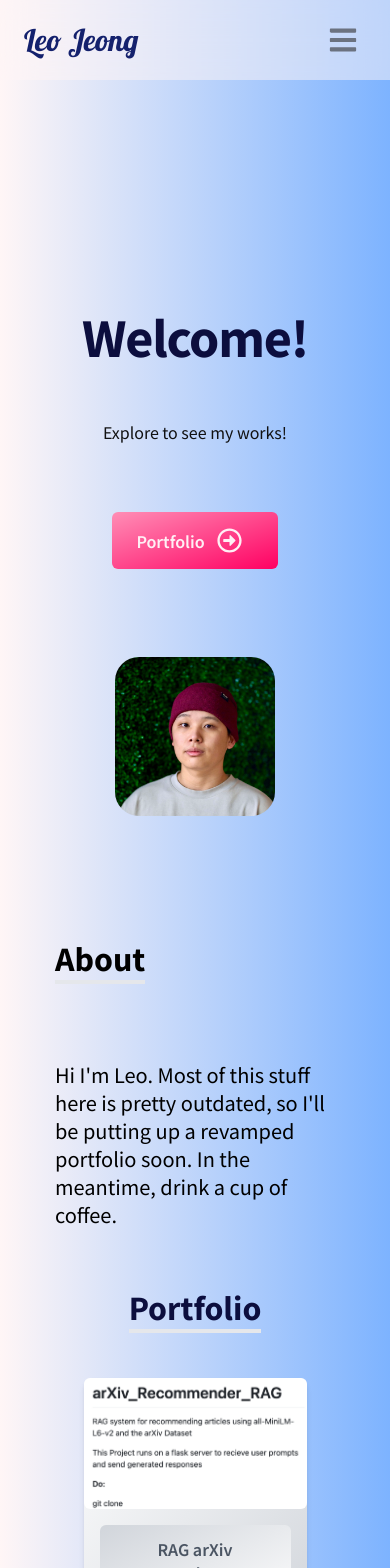
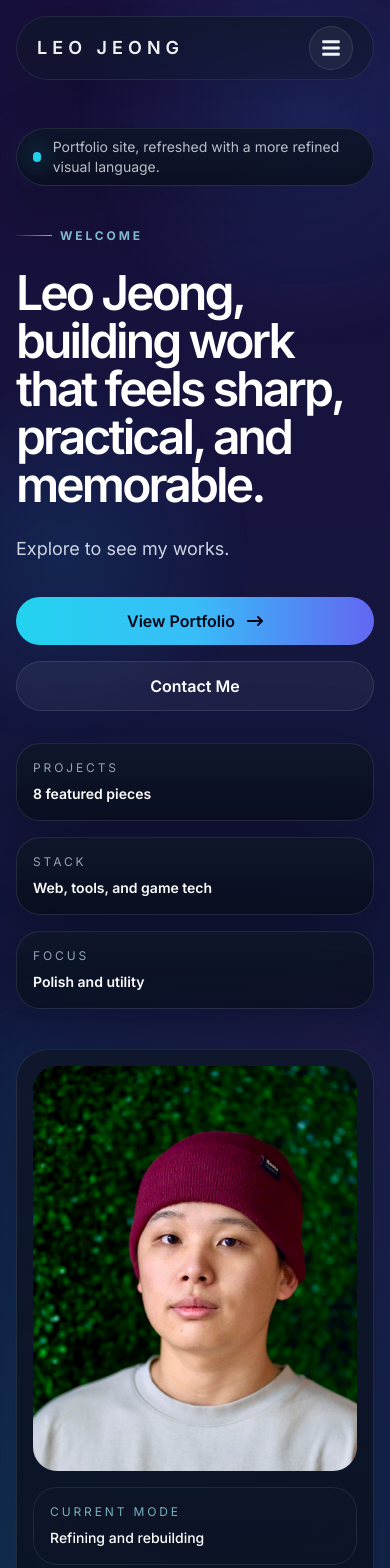
Before and after one commit to triple1566/leo_portfolio, a React (Create React App) app: page / in a window 390 px wide. Shown: the top 1568 px of the page. Built offline with nearby package versions, Linux system fonts and the light colour scheme.

Commit message:
redesigned whole thing

```diff
--- a/src/App.js
+++ b/src/App.js
@@ -5,23 +5,19 @@ import About from './components/About';
 import Portfolio from './components/Portfolio';
 import Experience from './components/Experience';
 import Contact from './components/Contact';
-//import Three from './Three';
-
 
 function App() {
   return (
-    <div>
+    <div className="site-shell relative min-h-screen bg-transparent text-slate-100 antialiased">
       <NavBar />
-      <br />
-      <Home />
-      <br />
-      <About />
-      <br />
-      <Portfolio />
-      <br />
-      <Experience />
+      <main className="relative z-10">
+        <Home />
+        <About />
+        <Portfolio />
+        <Experience />
+        <Contact />
+      </main>
       <SocialLinks />
-      <Contact />
     </div>
   );
 }
--- a/src/components/About.jsx
+++ b/src/components/About.jsx
@@ -2,19 +2,32 @@ import React from 'react'
 
 const About = () => {
   return (
-    <div name='about' className='w-full h-full bg-{#FFFFFF} text-{#0c0e3e}'>
+    <section name='about' className='section-shell px-4 py-12 sm:px-6 lg:px-8'>
+      <div className='mx-auto grid max-w-6xl gap-6 lg:grid-cols-[0.9fr_1.1fr]'>
+        <div className='section-card rounded-[2rem] p-8 sm:p-10'>
+          <p className='section-eyebrow'>About</p>
+          <h2 className='section-title mt-4'>A concise note on what you’re seeing right now.</h2>
+        </div>
 
-        <div className='max-w-screen-lg p-4 mx-auto flex flex-col justify-center h-full w-[80%] sm:w-[70%]'>
-            <div className='pb-0'>
-                <p className='text-[30px] font-bold inline border-b-4 border-{#0c0e3e} sm:text-[40px]'>
-                    About
-                </p>
-            </div>
-            <p className='text-xl mt-20'>
+        <div className='section-card rounded-[2rem] p-8 sm:p-10'>
+          <p className='section-copy text-lg leading-8 sm:text-xl'>
             Hi I'm Leo. Most of this stuff here is pretty outdated, so I'll be putting up a revamped portfolio soon. In the meantime, drink a cup of coffee.
-            </p>
+          </p>
+          <div className='mt-8 grid gap-4 sm:grid-cols-2'>
+            {[
+              'Modernized structure and spacing',
+              'Content stays in place for now',
+              'Cleaner visual hierarchy',
+              'Designed to feel more polished',
+            ].map((item) => (
+              <div key={item} className='glass-panel rounded-3xl px-4 py-4 text-sm text-slate-200/80'>
+                {item}
+              </div>
+            ))}
+          </div>
         </div>
-    </div>
+      </div>
+    </section>
   )
 }
 
--- a/src/components/Contact.jsx
+++ b/src/components/Contact.jsx
@@ -2,31 +2,60 @@ import React from 'react'
 
 const Contact = () => {
   return (
-    <div name='contact' className='max-width-screen-lg w-full h-full'>
-      <div className='flex flex-col w-[90%] h-full p-4 mx-auto sm:w-[80%] justify-center items-center text-[#0c0e3e]'>
-      <p className='text-[30px] font-bold sm:text-[40px]'>Contact me:</p>
-      <p className='text-[19px] text-[#404163] font-semibold sm:text-[24px]'>Lets get in touch!</p>
+    <section name='contact' className='section-shell px-4 py-12 pb-20 sm:px-6 lg:px-8'>
+      <div className='mx-auto grid max-w-6xl gap-6 lg:grid-cols-[0.95fr_1.05fr]'>
+        <div className='section-card rounded-[2rem] p-8 sm:p-10'>
+          <p className='section-eyebrow'>Contact</p>
+          <h2 className='section-title mt-4'>Let's get in touch.</h2>
+          <p className='section-copy mt-4 text-lg leading-8'>
+            If you want to talk projects, collaboration, or anything related to the portfolio, send a message and I’ll get back to you.
+          </p>
+          <div className='mt-8 grid gap-4 sm:grid-cols-2'>
+            {[
+              ['Email', 'ljhub1566@gmail.com'],
+              ['GitHub', 'triple1566'],
+              ['LinkedIn', 'leoj1566'],
+              ['Resume', 'Available in the side links'],
+            ].map(([label, value]) => (
+              <div key={label} className='glass-panel rounded-3xl p-4'>
+                <p className='text-xs uppercase tracking-[0.24em] text-cyan-200/70'>{label}</p>
+                <p className='mt-2 text-sm font-medium text-white'>{value}</p>
+              </div>
+            ))}
+          </div>
         </div>
 
-      <div className='flex w-[90%] h-full items-center justify-center p-4 mx-auto sm:w-[80%]'>
-        <form action="https://getform.io/f/jawxjmrb" method='POST' className='flex flex-col'>
-          <input type="text"
+        <div className='section-card rounded-[2rem] p-6 sm:p-8'>
+          <form action="https://getform.io/f/jawxjmrb" method='POST' className='grid gap-4'>
+            <div className='grid gap-4 sm:grid-cols-2'>
+              <input
+                type="text"
                 name='name'
                 placeholder='Enter your name'
-          className='p-2 my-2 bg-gray-100 border-1 rounded-md text-[#0c0e3e] focus:outline-none'/>
-
-          <input type="text"
+                className='rounded-2xl border border-white/10 bg-white/5 px-4 py-3 text-slate-100 placeholder:text-slate-400 outline-none transition focus:border-cyan-300/60 focus:bg-white/10'
+              />
+              <input
+                type="email"
                 name='email'
                 placeholder='Enter your email'
-          className='p-2 my-2 bg-gray-100 border-1 rounded-md text-[#0c0e3e] focus:outline-none'/>
+                className='rounded-2xl border border-white/10 bg-white/5 px-4 py-3 text-slate-100 placeholder:text-slate-400 outline-none transition focus:border-cyan-300/60 focus:bg-white/10'
+              />
+            </div>
 
-          <textarea name="message" rows="10" placeholder='Enter your message'
-          className='p-2 my-2 bg-gray-100 border-1 rounded-md text-[#0c0e3e] focus:outline-none'>
-          </textarea>
-          <button className='text-white bg-gray-500 px-6 py-3 my-8 mx-auto flex item-center rounded-md hover:scale-110 duration-300 hover:bg-gradient-to-br from-[#ff8eb6] to-[#ff0062]'>Submit</button>
+            <textarea
+              name='message'
+              rows='9'
+              placeholder='Enter your message'
+              className='rounded-2xl border border-white/10 bg-white/5 px-4 py-3 text-slate-100 placeholder:text-slate-400 outline-none transition focus:border-cyan-300/60 focus:bg-white/10'
+            />
+
+            <button className='inline-flex w-fit items-center justify-center rounded-full bg-gradient-to-r from-cyan-400 via-sky-400 to-indigo-500 px-6 py-3 font-semibold text-slate-950 transition hover:scale-[1.02]'>
+              Submit
+            </button>
           </form>
         </div>
       </div>
+    </section>
   )
 }
 
--- a/src/components/Home.jsx
+++ b/src/components/Home.jsx
@@ -1,40 +1,87 @@
 import React from 'react';
 import HeroImage from "../assets/heroImage.jpg";
-import { FaRegArrowAltCircleRight } from "react-icons/fa";
+import { FaArrowRightLong } from "react-icons/fa6";
 import {Link} from 'react-scroll';
 
 
 
 const Home = () => {
   return (
-    <div name='home' className='h-full w-full bg-gradient-to-r from-[#fff6f6] to-[#7db3ff]'>
+        <section name='home' className='section-shell px-4 pb-20 pt-32 sm:px-6 lg:px-8 lg:pt-36'>
+            <div className='mx-auto grid max-w-6xl items-center gap-10 lg:grid-cols-[1.15fr_0.85fr]'>
+                <div className='space-y-8'>
+                    <div className='section-card soft-shadow inline-flex items-center gap-3 rounded-full px-4 py-2 text-sm text-slate-200/80'>
+                        <span className='h-2.5 w-2.5 rounded-full bg-cyan-400 shadow-[0_0_24px_rgba(34,211,238,0.85)]' />
+                        Portfolio site, refreshed with a more refined visual language.
+                    </div>
 
-        <div className='max-w-screen-lg mx-auto flex flex-col items-center justify-center h-full px-4 pt-12 md:flex-row leading-Mobile sm:leading-Desktop w-[90%] sm:w-[80%]'>
-            <div className='flex flex-col justify-center h-full items-center md:items-start md:pt-0 pt-60'>
-                <h2 className='text-5xl tracking-tight sm:text-7xl md:leading-Home font-bold text-[#0c0e3e] text-center md:text-left'>
-                    Welcome!
-                </h2>
-                <p className='text-[#111111] py-4 max-w-md text-1xl sm:text-3xl text-center md:text-left'>
-                    Explore to see my works!
-                </p>
-                <div>
-                    <Link to='portfolio' duration={500} smooth className='group text-[#ffeff4] w-fit px-6 py-3 my-2 flex items-center
-                    rounded-md bg-gradient-to-br from-[#ff8eb6] to-[#ff0062] leading-Desktop font-semibold'>
-                        Portfolio
-                        <span className='px-2 group-hover:rotate-90 duration-300'>
-                            <FaRegArrowAltCircleRight size={25}
-                            className='mx-1 my-1'
-                            />
-                        </span>
-                    </Link>
+                    <div className='space-y-6'>
+                        <p className='section-eyebrow'>Welcome</p>
+                        <h1 className='max-w-3xl text-5xl font-semibold tracking-[-0.06em] text-white sm:text-7xl lg:text-8xl'>
+                            Leo Jeong, building work that feels sharp, practical, and memorable.
+                        </h1>
+                        <p className='max-w-2xl text-lg leading-8 text-slate-300 sm:text-xl'>
+                            Explore to see my works.
+                        </p>
+                    </div>
+
+                    <div className='flex flex-col gap-4 sm:flex-row'>
+                        <Link
+                            to='portfolio'
+                            duration={500}
+                            smooth
+                            className='inline-flex items-center justify-center gap-3 rounded-full bg-gradient-to-r from-cyan-400 via-sky-400 to-indigo-500 px-6 py-3 font-semibold text-slate-950 transition hover:scale-[1.02]'
+                        >
+                            View Portfolio
+                            <FaArrowRightLong />
+                        </Link>
+                        <Link
+                            to='contact'
+                            duration={500}
+                            smooth
+                            className='inline-flex items-center justify-center rounded-full border border-white/10 bg-white/5 px-6 py-3 font-semibold text-white transition hover:bg-white/10'
+                        >
+                            Contact Me
+                        </Link>
+                    </div>
+
+                    <div className='grid gap-4 sm:grid-cols-3'>
+                        {[
+                            ['Projects', '8 featured pieces'],
+                            ['Stack', 'Web, tools, and game tech'],
+                            ['Focus', 'Polish and utility'],
+                        ].map(([label, value]) => (
+                            <div key={label} className='section-card rounded-3xl p-4'>
+                                <p className='text-xs uppercase tracking-[0.24em] text-slate-400'>{label}</p>
+                                <p className='mt-2 text-sm font-semibold text-white'>{value}</p>
+                            </div>
+                        ))}
+                    </div>
+                </div>
+
+                <div className='relative mx-auto w-full max-w-xl'>
+                    <div className='absolute -inset-6 rounded-[2rem] bg-gradient-to-tr from-cyan-400/20 via-sky-500/10 to-fuchsia-500/10 blur-2xl' />
+                    <div className='section-card soft-shadow relative overflow-hidden rounded-[2rem] p-4 sm:p-6'>
+                        <img
+                            src={HeroImage}
+                            alt='Leo portrait'
+                            className='aspect-[4/5] w-full rounded-[1.5rem] object-cover object-center'
+                        />
+
+                        <div className='mt-4 grid gap-4 sm:grid-cols-2'>
+                            <div className='glass-panel rounded-3xl p-4'>
+                                <p className='text-xs uppercase tracking-[0.24em] text-cyan-200/70'>Current mode</p>
+                                <p className='mt-2 text-sm font-medium text-white'>Refining and rebuilding</p>
+                            </div>
+                            <div className='glass-panel rounded-3xl p-4'>
+                                <p className='text-xs uppercase tracking-[0.24em] text-cyan-200/70'>What this is</p>
+                                <p className='mt-2 text-sm font-medium text-white'>A clearer portfolio experience</p>
+                            </div>
+                        </div>
+                    </div>
                 </div>
             </div>
-            <div className='px-10 py-20'>
-                <img src={HeroImage} alt="profileBatSimon"
-                className='rounded-3xl mx-auto w-2/3 sm:w-full sm:scale-70 cursor-pointer'/>
-            </div>
-        </div>
-    </div>
+        </section>
   )
 }
 
--- a/src/components/NavBar.jsx
+++ b/src/components/NavBar.jsx
@@ -31,46 +31,63 @@ const NavBar = () => {
     ]//this is an array for the top navigation bar.
 
   return (
-    <div className='flex justify-between items-center w-full h-20 px-4
-    text-[#14216d] backdrop-blur-md bg-[#fff6f6]/50 hover:backdrop-blur-lg fixed'>
-      <div>
-        <Link to='home' smooth duration={500} className="text-3xl md:text-5xl font-signature ml-2 cursor-pointer">
+    <header className="fixed inset-x-0 top-0 z-50 px-4 pt-4 sm:px-6 lg:px-8">
+      <div className="glass-panel mx-auto flex h-16 max-w-6xl items-center justify-between rounded-full px-5 shadow-2xl shadow-black/20">
+        <Link
+          to="home"
+          smooth
+          duration={500}
+          className="cursor-pointer text-lg font-semibold tracking-[0.28em] text-white/95 uppercase"
+        >
           Leo Jeong
         </Link>
-      </div>
-      <ul className='visibility: hidden sm:flex'>
 
-        {links.map(({id,link})=>(
-            <li key={id} className='px-4 cursor-pointer capitalize font-semibold
-            text-[#151515] hover:scale-110 duration-200 hover:text-[#ff0059]'>
-                <Link to={link} smooth duration={500}>{link}</Link>
+        <ul className="hidden items-center gap-1 rounded-full border border-white/5 bg-white/5 px-2 py-1 backdrop-blur sm:flex">
+          {links.map(({id,link})=> (
+            <li key={id}>
+              <Link
+                to={link}
+                smooth
+                duration={500}
+                className="cursor-pointer rounded-full px-4 py-2 text-sm font-medium capitalize text-slate-200/80 transition hover:bg-white/10 hover:text-white"
+              >
+                {link}
+              </Link>
             </li>
           ))}
         </ul>
 
-      <div
-      onClick={()=>setNav(!nav)}
-      className='cursor-pointor pr-4 z-10 text-gray-500 sm:hidden'
+        <button
+          type="button"
+          onClick={() => setNav(!nav)}
+          className="inline-flex h-11 w-11 items-center justify-center rounded-full border border-white/10 bg-white/5 text-slate-100 transition hover:bg-white/10 sm:hidden"
+          aria-label="Toggle navigation"
         >
-          {nav ? <FaTimes size={30} className='cursor-pointer hover:scale-105 duration-200'/> : <FaBars size={30}
-          className='cursor-pointer hover:scale-105 duration-200'/>}
+          {nav ? <FaTimes size={20} /> : <FaBars size={20} />}
+        </button>
       </div>
 
-      {nav &&(
-        <ul className='flex flex-col justify-center items-center absolute top-0 left-0 w-full
-        h-screen bg-[#ffffff] text-[#7a7a7a] opacity-95'>
-        {links.map(({id,link})=>(
-              <li key={id} className='px-4 capitalize py-6 text-2xl cursor-pointer
-              hover:scale-105 duration-200
-              hover:text-[#000000] hover:opacity-100'>
-                  <Link onClick={()=>setNav(!nav)} to={link} smooth duration={500}>{link}</Link>
+      {nav && (
+        <div className="sm:hidden">
+          <div className="fixed inset-0 bg-slate-950/88 backdrop-blur-xl" onClick={() => setNav(false)} />
+          <ul className="section-card soft-shadow absolute left-1/2 top-20 z-10 w-[calc(100%-2rem)] -translate-x-1/2 rounded-[2rem] p-3">
+            {links.map(({id,link}) => (
+              <li key={id}>
+                <Link
+                  onClick={() => setNav(false)}
+                  to={link}
+                  smooth
+                  duration={500}
+                  className="block rounded-2xl px-4 py-4 text-base font-medium capitalize text-slate-100 transition hover:bg-white/5"
+                >
+                  {link}
+                </Link>
               </li>
             ))}
           </ul>
+        </div>
       )}
-
-
-    </div>
+    </header>
   )
 }
 
--- a/src/components/Portfolio.jsx
+++ b/src/components/Portfolio.jsx
@@ -7,8 +7,6 @@ import QuickBay from "../assets/portfolio/QuickBay.png";
 import RBF from "../assets/portfolio/RBF.png";
 import PolyReg from "../assets/portfolio/PolyReg.png";
 import RAGarXivRec from "../assets/portfolio/RAGarXivRec.png";
-
-//base margin:  w-[80%] sm:w-[70%]
 
 const Portfolio = () => {
 
@@ -64,31 +62,45 @@ const Portfolio = () => {
   ];
 
   return (
-    <div name="portfolio" className='w-full text-[#0c0e3e] md: h-full' >
-      <div className='max-w-screen-lg p-4 mx-auto flex flex-col items-center justify-center h-full w-[90%] sm:w-[80%]'>
-
-        <div className='pb-12'>
-          <p className='text-[30px] font-bold inline border-b-4 sm:text-[40px]'>Portfolio</p>
+    <section name="portfolio" className='section-shell px-4 py-12 sm:px-6 lg:px-8'>
+      <div className='mx-auto max-w-6xl'>
+        <div className='mb-8 flex flex-col gap-4 sm:mb-10 sm:flex-row sm:items-end sm:justify-between'>
+          <div>
+            <p className='section-eyebrow'>Portfolio</p>
+            <h2 className='section-title mt-4 max-w-2xl'>Selected work presented with a cleaner editorial rhythm.</h2>
+          </div>
+          <p className='section-copy max-w-xl text-sm leading-7 sm:text-right sm:text-base'>
+            The projects are unchanged, but the layout now gives each one more breathing room and visual priority.
+          </p>
         </div>
 
-        <div className='grid sm:grid-cols-2 md:grid-cols-3 gap-8 px-12 sm:px-0'>
-
-            {
-              portfolios.map(({id,src,text,link})=>(
-              <div key='id' className='bg-gradient-to-br from-white to-gray-300 shadow-md rounded-lg text-white'>
-                  <img src={src} alt="" className='rounded-md duration-200 hover:scale-105'/>
-                  <div href='link' className='flex items-center justify-center text-gray-600 font-semibold text-center'>
-                    <button className='w-full px-6 py-3 m-4 duration-200 bg-gradient-to-br from-gray-300 to-white rounded-md hover:text-[#ff0059]'><a href={link}>{text}</a></button>
-                  </div>
+        <div className='grid gap-6 md:grid-cols-2 xl:grid-cols-3'>
+          {portfolios.map(({id,src,text,link}) => (
+            <article key={id} className='section-card group overflow-hidden rounded-[1.75rem]'>
+              <div className='relative overflow-hidden'>
+                <img src={src} alt={text} className='h-64 w-full object-cover transition duration-500 group-hover:scale-105' />
+                <div className='absolute inset-0 bg-gradient-to-t from-slate-950 via-slate-950/10 to-transparent opacity-80' />
               </div>
-              ))
-            }
-
+              <div className='flex flex-col gap-4 p-6'>
+                <div>
+                  <p className='text-xs uppercase tracking-[0.22em] text-cyan-200/70'>Featured project</p>
+                  <h3 className='mt-2 text-xl font-semibold text-white'>{text}</h3>
+                </div>
+                <a
+                  href={link}
+                  target='_blank'
+                  rel='noreferrer'
+                  className='inline-flex w-fit items-center gap-2 rounded-full border border-white/10 bg-white/5 px-4 py-2 text-sm font-medium text-white transition hover:bg-cyan-400 hover:text-slate-950'
+                >
+                  Open project
+                  <span aria-hidden='true'>↗</span>
+                </a>
+              </div>
+            </article>
+          ))}
         </div>
-
-
       </div>
-    </div>
+    </section>
   );
 };
 
--- a/src/index.css
+++ b/src/index.css
@@ -1,18 +1,121 @@
-@import url('https://fonts.googleapis.com/css2?family=Noto+Sans+KR:wght@200;400;600;800;900&display=swap');
-@import url('https://fonts.googleapis.com/css2?family=Lobster&family=Noto+Sans+KR:wght@200;400;600;800;900&display=swap');
+@import url('https://fonts.googleapis.com/css2?family=Inter:wght@400;500;600;700;800&family=Lobster&display=swap');
 
 @font-face {
     font-family: 'SDSwagger';
-    src: url('./assets/fonts/SDSwaggerTTF.woff2')format(woff2);
+    src: url('./assets/fonts/SDSwaggerTTF.woff2') format('woff2');
 }
 
 @tailwind base;
 @tailwind components;
 @tailwind utilities;
 
-@layer base{
-    html{
-        font-family: 'Noto Sans KR', sans-serif;
-        background-image: linear-gradient(to right, #fff6f6, #7db3ff);
+@layer base {
+    :root {
+        color-scheme: dark;
+    }
+
+    html {
+        scroll-behavior: smooth;
+        font-family: 'Inter', sans-serif;
+        background:
+            radial-gradient(circle at top, rgba(109, 40, 217, 0.18), transparent 36%),
+            radial-gradient(circle at 80% 20%, rgba(14, 165, 233, 0.14), transparent 28%),
+            linear-gradient(180deg, #050816 0%, #0a1021 48%, #070a14 100%);
+    }
+
+    body {
+        margin: 0;
+        min-height: 100vh;
+        color: #e5edf9;
+        background: transparent;
+    }
+
+    ::selection {
+        background: rgba(34, 211, 238, 0.28);
+        color: #f8fafc;
     }
 }
+
+@layer components {
+    .site-shell {
+        position: relative;
+        overflow: hidden;
+    }
+
+    .site-shell::before,
+    .site-shell::after {
+        content: '';
+        position: fixed;
+        inset: auto;
+        pointer-events: none;
+        z-index: 0;
+        filter: blur(8px);
+    }
+
+    .site-shell::before {
+        width: 30rem;
+        height: 30rem;
+        top: -8rem;
+        right: -10rem;
+        background: radial-gradient(circle, rgba(59, 130, 246, 0.18), transparent 68%);
+    }
+
+    .site-shell::after {
+        width: 24rem;
+        height: 24rem;
+        bottom: 6rem;
+        left: -8rem;
+        background: radial-gradient(circle, rgba(14, 165, 233, 0.12), transparent 68%);
+    }
+
+    .section-shell {
+        position: relative;
+        z-index: 1;
+    }
+
+    .section-card {
+        border: 1px solid rgba(148, 163, 184, 0.16);
+        background: linear-gradient(180deg, rgba(15, 23, 42, 0.92), rgba(9, 14, 28, 0.84));
+        box-shadow: 0 24px 80px rgba(0, 0, 0, 0.32);
+        backdrop-filter: blur(18px);
+    }
+
+    .section-eyebrow {
+        display: inline-flex;
+        align-items: center;
+        gap: 0.5rem;
+        font-size: 0.75rem;
+        font-weight: 700;
+        letter-spacing: 0.24em;
+        text-transform: uppercase;
+        color: rgba(165, 243, 252, 0.8);
+    }
+
+    .section-eyebrow::before {
+        content: '';
+        width: 2.25rem;
+        height: 1px;
+        background: linear-gradient(90deg, rgba(103, 232, 249, 0.1), rgba(103, 232, 249, 0.9));
+    }
+
+    .section-title {
+        font-size: clamp(2rem, 3vw, 3.4rem);
+        line-height: 1.02;
+        letter-spacing: -0.04em;
+        color: #f8fbff;
+    }
+
+    .section-copy {
+        color: rgba(226, 232, 240, 0.78);
+    }
+
+    .glass-panel {
+        background: linear-gradient(180deg, rgba(15, 23, 42, 0.74), rgba(15, 23, 42, 0.5));
+        border: 1px solid rgba(148, 163, 184, 0.14);
+        backdrop-filter: blur(22px);
+    }
+
+    .soft-shadow {
+        box-shadow: 0 25px 70px rgba(0, 0, 0, 0.25);
+    }
+}
```
Also changed, not shown: public/index.html (+4 -4 lines), src/components/Experience.jsx (+19 -19 lines), src/components/SocialLinks.jsx (+5 -8 lines). Lines whose indentation alone changed are shown as unchanged.
